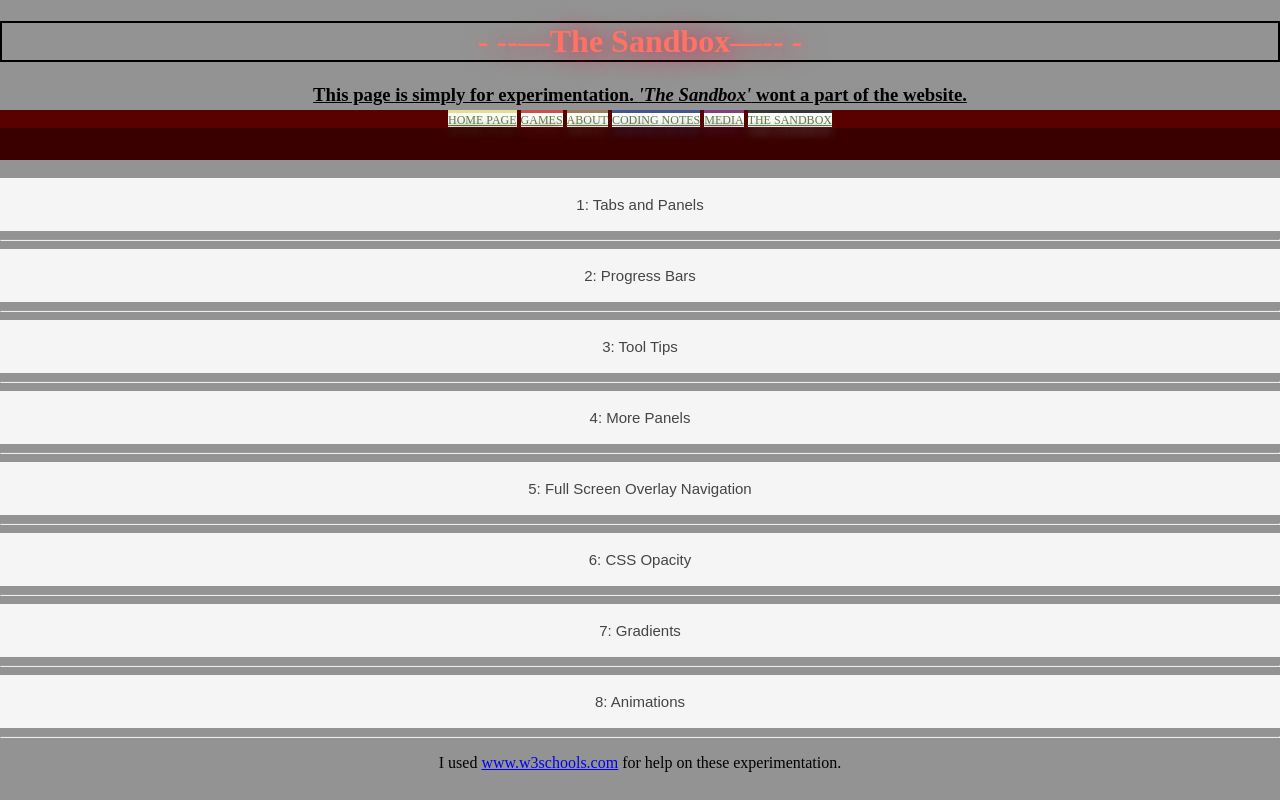
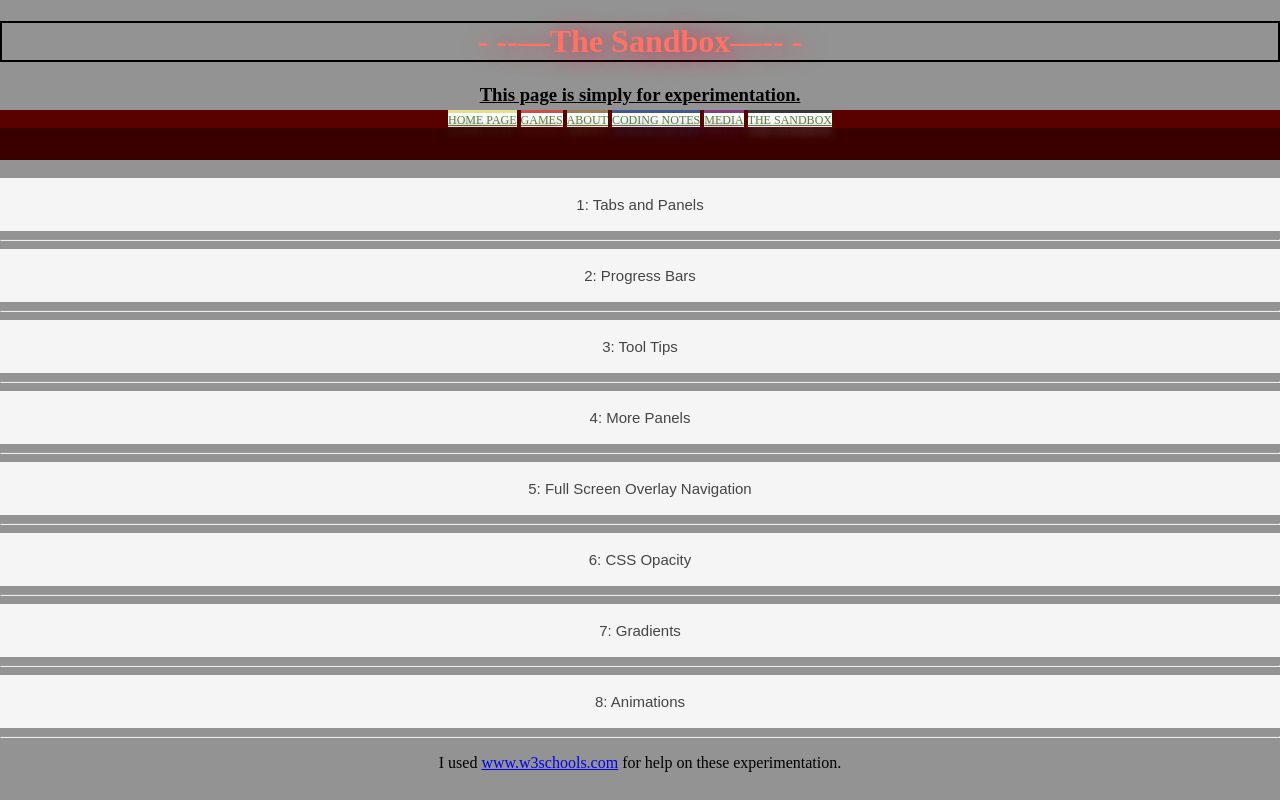
Before and after one commit to fishingforth/fishingforth.github.io, a plain HTML site: page The Sandbox.html in a window 1280 px wide. Drawn offline with Linux system fonts and the light colour scheme.

Commit message:
Decided to change the subtitle of the 'Sandbox' tab.

```diff
--- a/The Sandbox.html
+++ b/The Sandbox.html
@@ -11,7 +11,7 @@
 <body>
 
 <h1 id="navbar_title">- --—The Sandbox—-- -</h1>
-<h3 id="navbar_subtitle">This page is simply for experimentation. <b><em>'The Sandbox'</em></b> wont a part of the website.</h3>
+<h3 id="navbar_subtitle">This page is simply for experimentation.</h3>
 <div id="invisible"></div>
 
 <header>
```
